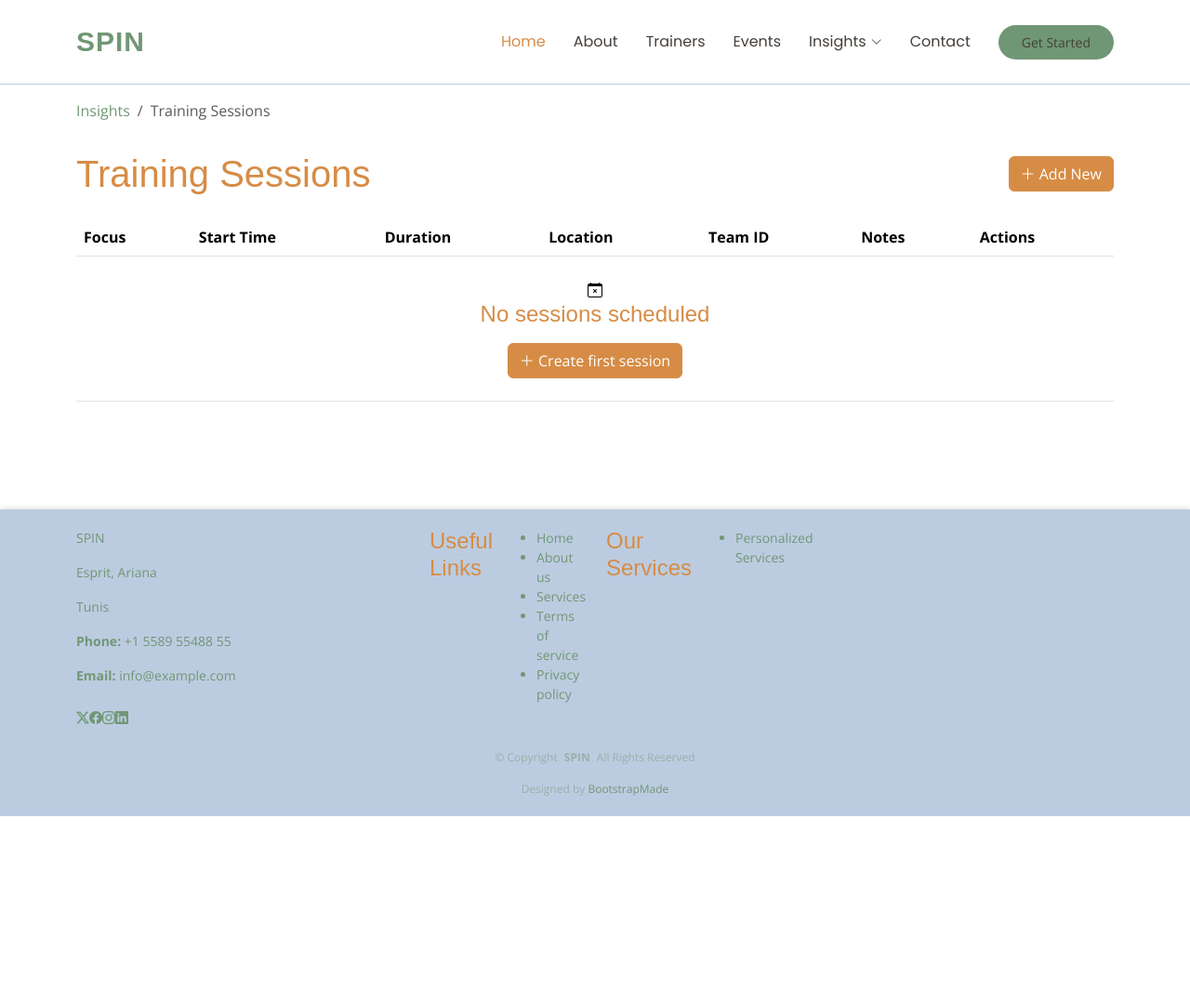
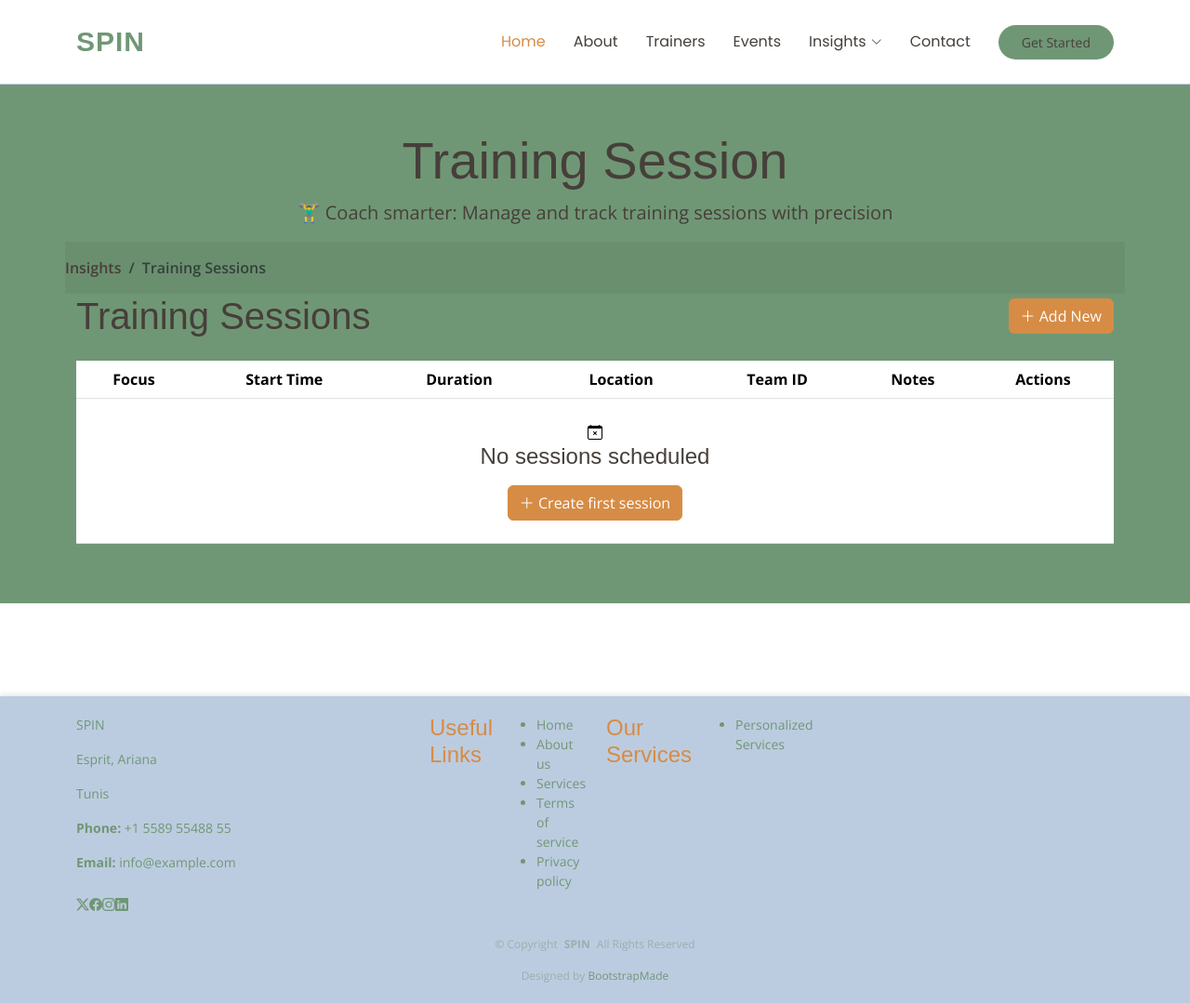
Before and after one commit to Dyissi/pidevweb, a Symfony app: template templates/training_session/index.html.twig in a window 1280 px wide. Shown: the whole page at 93% size. Before the commit the page ends 878 px from the top, so only its background shows below. Run offline with Twig, Linux system fonts and the light colour scheme; the template is opened without the code that fills it, so the values that code supplies are empty; some libraries are stand-ins or nearby versions.

```diff
--- a/templates/data/index.html.twig
+++ b/templates/data/index.html.twig
@@ -6,7 +6,7 @@
     <div class="page-title text-center py-5">
       <div class="container">
         <h1 class="display-4">Performance data</h1>
-        <p class="lead">Track Performances of Athletes</p>
+        <p class="lead">📈 See beyond the effort — monitor athlete performance and guide improvement with real-time data</p>
       </div>
     </div>
     <nav aria-label="breadcrumb" class="container py-3">
--- a/templates/training_session/index.html.twig
+++ b/templates/training_session/index.html.twig
@@ -3,6 +3,11 @@
 {% block title %}Training Sessions{% endblock %}
 
 {% block main %}
+    <div class="page-title text-center py-5">
+      <div class="container">
+        <h1 class="display-4">Training Session</h1>
+        <p class="lead">🏋️‍♂️ Coach smarter: Manage and track training sessions with precision</p>
+      </div>
     <nav aria-label="breadcrumb" class="container py-3">
         <ol class="breadcrumb">
             <li class="breadcrumb-item"><a href="#">Insights</a></li>
```
